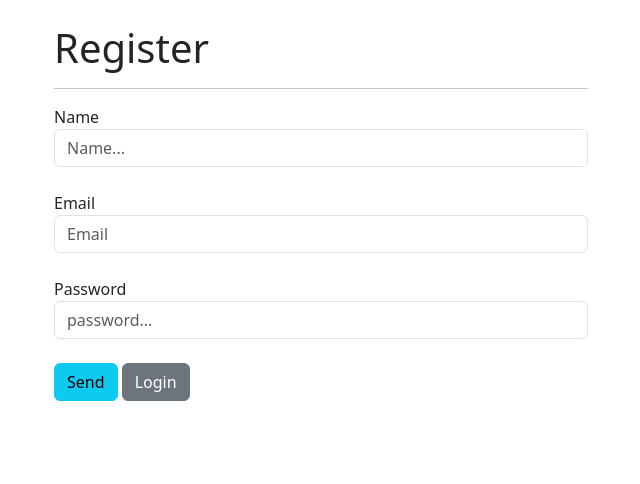
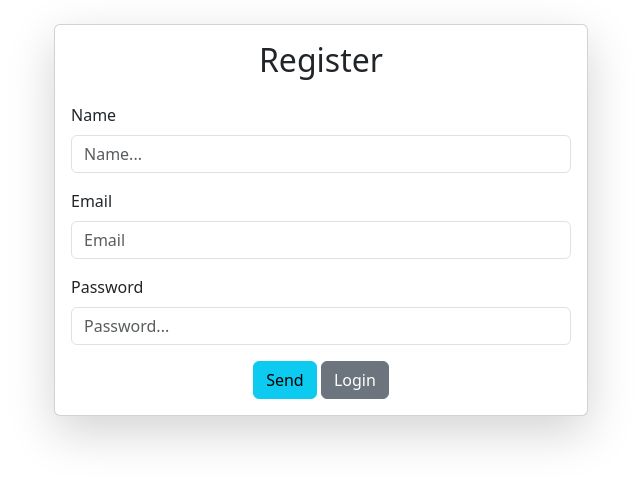
Before and after one commit to Andessonreis/library-py, a Django app: page /auth/register/ in a window 1280 px wide. Shown: the part 56-540 px from the top of the page, without its empty margins (319-959 px from the left). Run offline with Django 4.2, Linux system fonts and the light colour scheme.

Commit message:
updates pages web

```diff
--- a/templates/index.html
+++ b/templates/index.html
@@ -4,7 +4,7 @@
 <head>
     <meta charset="utf-8">
     <meta name="viewport" content="width=device-width, initial-scale=1">
-    <title>{% block 'title' %}Default Title{% endblock %}</title>
+    <title>{% block title %} {% endblock %} - My Website</title>
     <link rel="stylesheet" href="https://cdn.jsdelivr.net/npm/bootstrap@5.3.0/dist/css/bootstrap.min.css">
 </head>
 
--- a/users/templates/login.html
+++ b/users/templates/login.html
@@ -1,10 +1,11 @@
 {% extends 'index.html' %}
 
-{% block 'title' %} Login {% endblock %}
+{% block title %}Login{% endblock %}
 
 {% block 'contents' %}
 
 <div class="container">
+    <br>
     <div class="row justify-content-center">
         <div class="col-md-6">
             <div class="card shadow-lg">
--- a/users/templates/register.html
+++ b/users/templates/register.html
@@ -1,71 +1,71 @@
 {% extends 'index.html' %}
 
-{% block 'title' %} Register {% endblock %}
+{% block title %} Register {% endblock %}
 
 
 {% block 'contents' %}
 
 <div class="container">
     <br>
-    {% if status == '0'%}
+    {% if status == '0' %}
     <div class="alert alert-success" role="alert">
-        registration completed successfully
+        Registration completed successfully.
     </div>
     {% endif %}
 
-    {% if status == '1'%}
+    {% if status == '1' %}
     <div class="alert alert-danger" role="alert">
-        Name and Email cannot be empty!
+        Name and email cannot be empty!
     </div>
     {% endif %}
 
-    {% if status == '2'%}
+    {% if status == '2' %}
     <div class="alert alert-danger" role="alert">
-        Your password must be at least 8 characters long
+        Your password must be at least 8 characters long.
     </div>
     {% endif %}
 
-    {% if status == '3'%}
+    {% if status == '3' %}
     <div class="alert alert-danger" role="alert">
-        User already exists in the system
+        User already exists in the system.
     </div>
     {% endif %}
 
-    {% if status == '4'%}
+    {% if status == '4' %}
     <div class="alert alert-danger" role="alert">
-        System error
+        System error.
     </div>
     {% endif %}
 
+    <div class="row justify-content-center">
+        <div class="col-md-6">
+            <div class="card shadow-lg">
+                <div class="card-body">
+                    <h2 class="card-title text-center mb-4">Register</h2>
 
-    <div class="row">
-        <div class="col-md-3">
 
-        </div>
+                    <form method="post" action="{% url 'validate_signup' %}">
+                        {% csrf_token %}
+                        <div class="mb-3">
+                            <label for="name" class="form-label">Name</label>
+                            <input name="name" class="form-control" type="text" placeholder="Name...">
+                        </div>
+                        <div class="mb-3">
+                            <label for="email" class="form-label">Email</label>
+                            <input name="email" class="form-control" type="email" placeholder="Email">
+                        </div>
+                        <div class="mb-3">
+                            <label for="password" class="form-label">Password</label>
+                            <input name="password" class="form-control" type="password" placeholder="Password...">
+                        </div>
+                        <div class="text-center">
+                            <input class="btn btn-info btn-md" type="submit" value="Send">
+                            <a href="{% url 'login' %}" class="btn btn-secondary btn-md">Login</a>
+                        </div>
+                    </form>
 
-        <div class="col-md">
-            <h1>Register</h1>
-            <hr>
-
-            <form method="post" action="{% url 'validate_signup'%}">{% csrf_token %} <!--criar um token para aceitar o formulario-->
-
-                <label>Name</label>
-                <input name="name" class="form-control" type="text" placeholder="Name...">
-                <br>
-                <label>Email</label>
-                <input name="email" class="form-control" type="email" placeholder="Email">
-                <br>
-                <label>Password</label>
-                <input name="password" class="form-control" type="password" placeholder="password...">
-                <br>
-                <input class="btn btn-info btn-md" type="submit" value="Send">
-                <a href="{% url 'login'%}" class="btn btn-secondary btn-md">Login</a>
-                <br>
-            </form>
-
-        </div>
-        <div class="col-md-3">
-
+                </div>
+            </div>
         </div>
     </div>
 </div>
```
Also changed, not shown: book/templates/home.html (+14 -19 lines), db.sqlite3.
